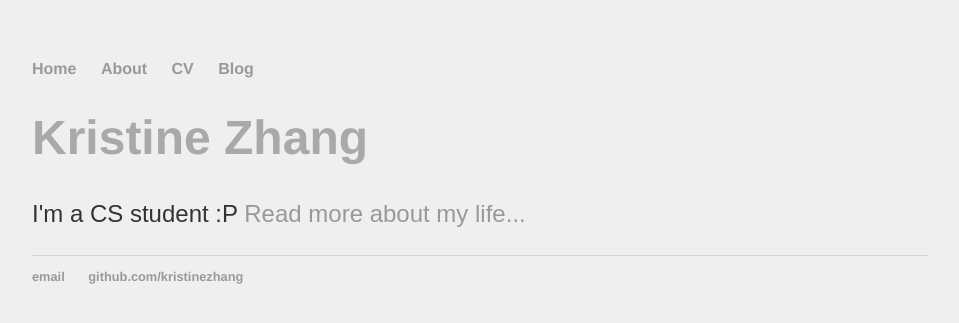
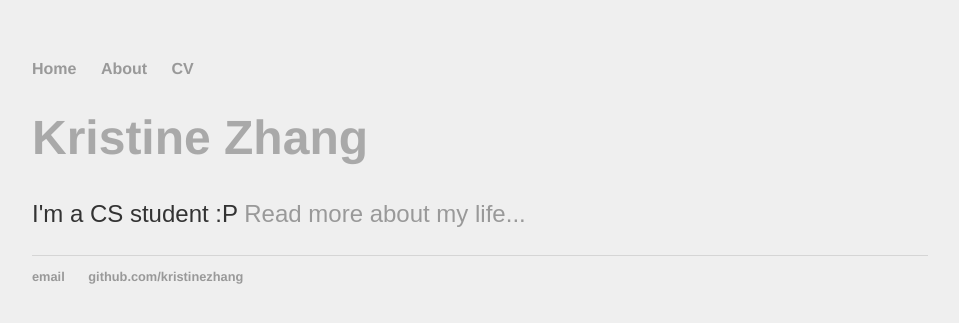
Before and after one commit to KristineZhang/KristineZhang.github.io, a Jekyll site: the page built from index.html, in a window 1280 px wide. Shown: the top 323 px of the page, without its empty margins (160-1119 px from the left). Built offline with Jekyll 4.4.1, drawn with Linux system fonts in a browser that asks for light colours.

Commit message:
change catagories on the top

```diff
--- a/_layouts/default.html
+++ b/_layouts/default.html
@@ -9,9 +9,8 @@
 			<nav>
 	    		<ul>
 	        		<li><a href="/">Home</a></li>
-		        	<li><a href="/about">About</a></li>
+		        	<li><a href="/projects">About</a></li>
 	        		<li><a href="/cv">CV</a></li>
-	        		<li><a href="/blog">Blog</a></li>
 	    		</ul>
 			</nav>
 			<div class="container">
```
